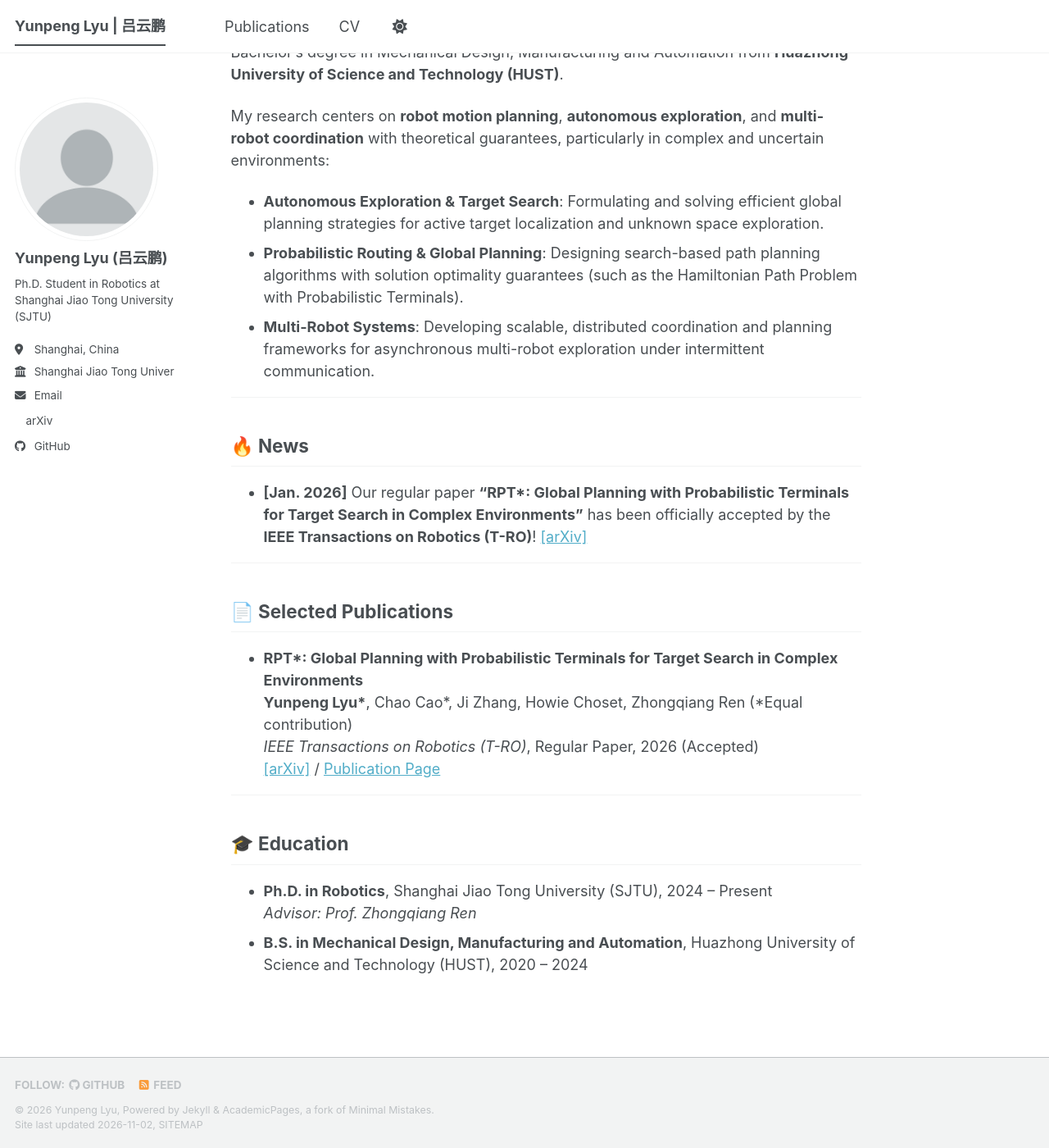
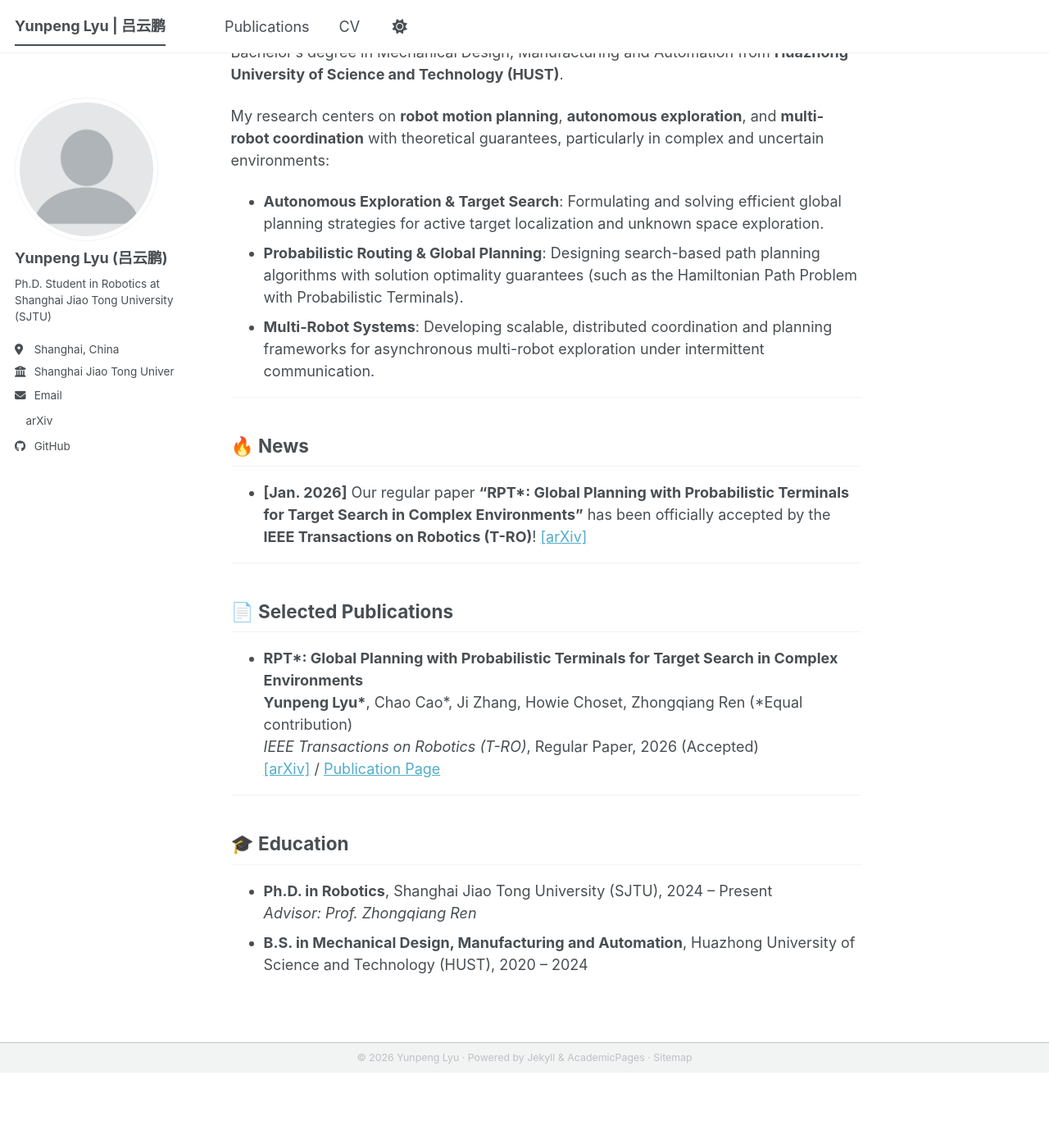
Before and after one commit to lveverflipped/lveverflipped.github.io, a Jekyll site: the page built from _pages/about.md, in a window 1280 px wide and 1400 px high, scrolled down 147 px. Shown: the whole window at 82% size. Built offline with Jekyll 4.4.1, drawn with Linux system fonts in a browser that asks for light colours; a script bundle is joined from its source files by our own code; a style sheet for code colours, icons or effects is not loaded; after the commit the page ends 1455 px from its top, so only the background shows below that.

Commit message:
Optimize footer size and remove fixed positioning

```diff
--- a/_includes/footer.html
+++ b/_includes/footer.html
@@ -1,25 +1,5 @@
 {% include base_path %}
 
-{% if site.author.github or site.author.bitbucket or site.atom_feed.hide != true %}
-<div class="page__footer-follow">
-  <ul class="social-icons">
-    {% if site.data.ui-text[site.locale].follow_label %}
-      <li><strong>{{ site.data.ui-text[site.locale].follow_label }}</strong></li>
-    {% endif %}
-    {% if site.author.github %}
-      <li><a href="https://github.com/{{ site.author.github }}"><i class="fab fa-github" aria-hidden="true"></i> GitHub</a></li>
-    {% endif %}
-    {% if site.author.bitbucket %}
-      <li><a href="https://bitbucket.org/{{ site.author.bitbucket }}"><i class="fab fa-bitbucket" aria-hidden="true"></i> Bitbucket</a></li>
-    {% endif %}
-    {% if site.atom_feed.hide != true %}
-    <li><a href="{% if site.atom_feed.path %}{{ site.atom_feed.path }}{% else %}{{ base_path }}/feed.xml{% endif %}"><i class="fa fa-fw fa-rss-square" aria-hidden="true"></i> {{ site.data.ui-text[site.locale].feed_label | default: "Feed" }}</a></li>
-    {% endif %}
-  </ul>
+<div class="page__footer-copyright">
+  &copy; {{ site.time | date: '%Y' }} {{ site.name | default: site.title }} &middot; Powered by <a href="https://jekyllrb.com" rel="nofollow">Jekyll</a> &amp; <a href="https://github.com/academicpages/academicpages.github.io">AcademicPages</a> &middot; <a href="/sitemap/">Sitemap</a>
 </div>
-{% endif %}
-
-<div class="page__footer-copyright">
-  &copy; {{ site.time | date: '%Y' }} {{ site.name | default: site.title }}, {{ site.data.ui-text[site.locale].powered_by | default: "Powered by" }} <a href="https://jekyllrb.com" rel="nofollow">Jekyll</a> &amp; <a href="https://github.com/academicpages/academicpages.github.io">AcademicPages</a>, a fork of <a href="https://mademistakes.com/work/minimal-mistakes-jekyll-theme/" rel="nofollow">Minimal Mistakes</a>.<br />
-  Site last updated {{ "now" | date: '%Y-%m-%d' }}, <a href="/sitemap/" style="text-transform: uppercase;">{{ site.data.ui-text[site.locale].site_map | default: "Sitemap" }}</a>
-</div>
--- a/_sass/layout/_footer.scss
+++ b/_sass/layout/_footer.scss
@@ -10,16 +10,14 @@
   float: left;
   margin-left: 0;
   margin-right: 0;
-  margin-top: 3em;
+  margin-top: 2em;
   width: 100%;
   clear: both;
 
-  /* keep footer in normal document flow so custom widgets do not overlap content */
+  /* normal flow footer */
   height: auto;
-
-  /* keep the footer on the bottom of the page */
-  position: fixed;
-  bottom: 0;
+  position: relative;
+  bottom: auto;
 
   -webkit-animation: intro 0.3s both;
           animation: intro 0.3s both;
@@ -31,9 +29,10 @@
     @include clearfix;
     margin-left: auto;
     margin-right: auto;
-    margin-top: 1em;
+    margin-top: 0;
+    margin-bottom: 0;
     max-width: 100%;
-    padding: 0 1em 1em;
+    padding: 0.5em 1em;
 
     @include breakpoint($x-large) {
       max-width: $x-large;
@@ -57,48 +56,8 @@
   }
 }
 
-@media screen and (max-width: 768px) {
-  /* don't pin the footer on mobile devices */
-  .page__footer {
-    position: relative;
-    bottom: auto;
-  }
-}
-
 .page__footer-copyright {
   font-family: $global-font-family;
   font-size: $type-size-7;
+  text-align: center;
 }
-
-.page__footer-follow {
-  ul {
-    margin: 0;
-    padding: 0;
-    list-style-type: none;
-  }
-
-  li {
-    display: inline-block;
-    padding-top: 5px;
-    padding-bottom: 5px;
-    font-family: $sans-serif-narrow;
-    font-size: $type-size-6;
-    text-transform: uppercase;
-  }
-
-  li + li:before {
-    content: "";
-    padding-right: 5px;
-  }
-
-  a {
-    padding-right: 10px;
-    font-weight: bold;
-  }
-
-  .social-icons {
-    a {
-      white-space: nowrap;
-    }
-  }
-}
```
